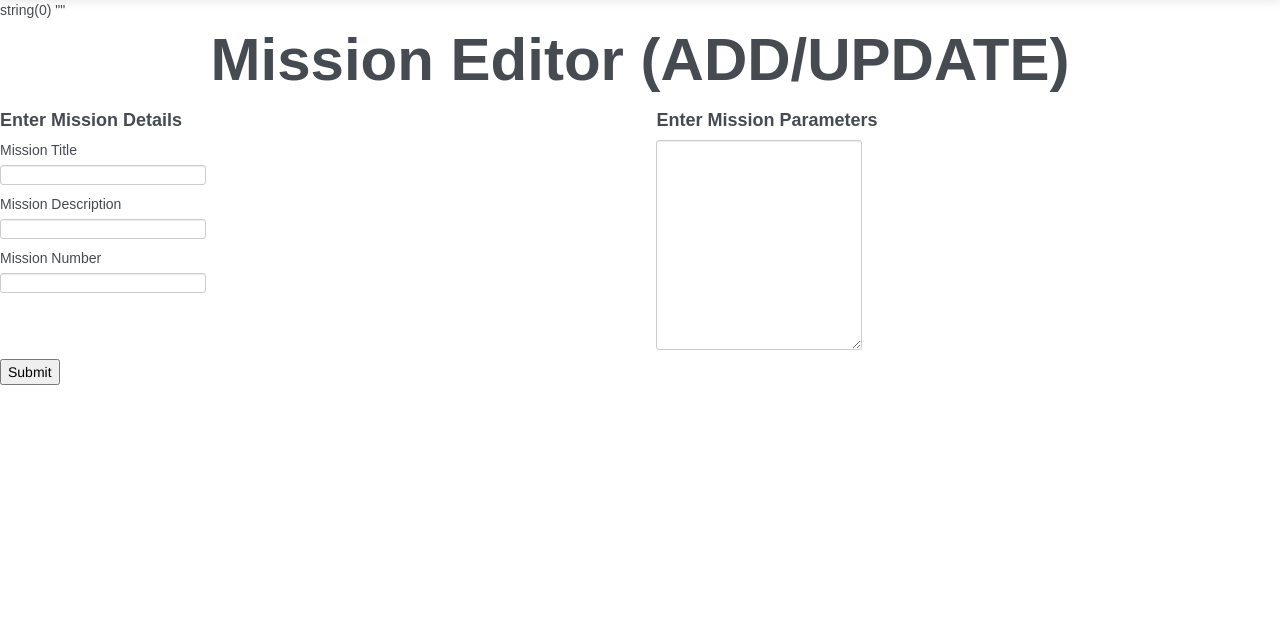
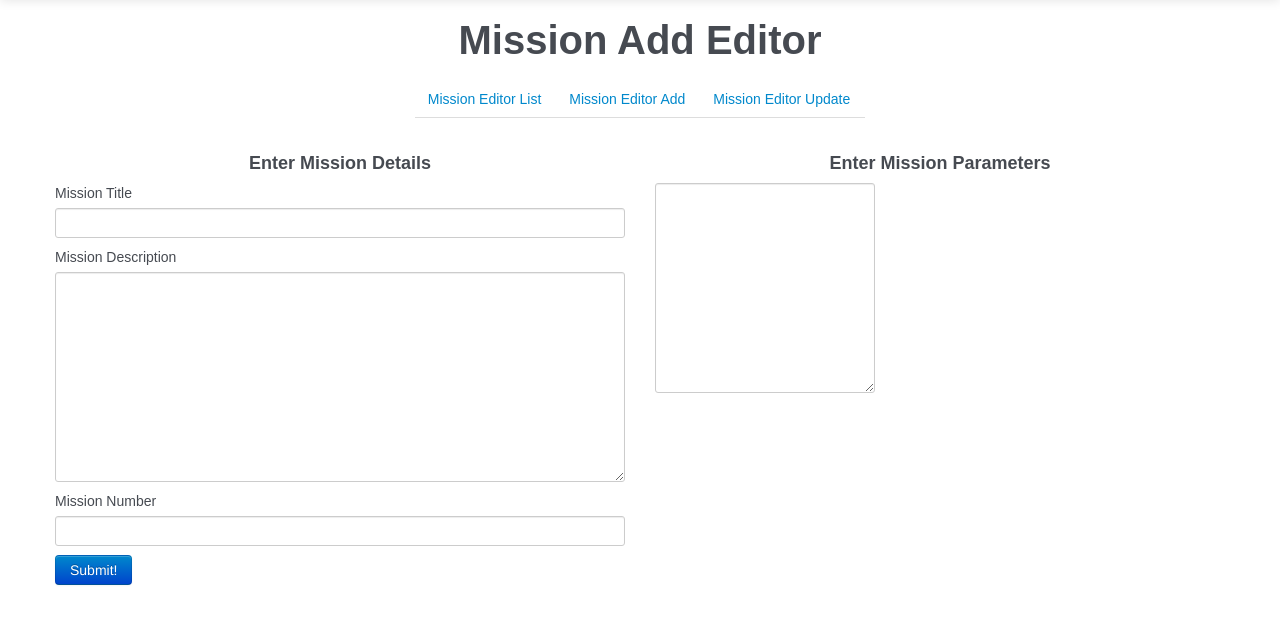
Before and after one commit to Polycademy/php_bounce, a CodeIgniter app: page /database/mission_editor/add in a window 1280 px wide. Shown: the part 41-665 px from the top of the page. Run offline with CodeIgniter, Linux system fonts and the light colour scheme; some libraries are stand-ins or nearby versions.

Commit message:
Fixed up a whole bunch of stuff

```diff
--- a/application/controllers/mission_editor.php
+++ b/application/controllers/mission_editor.php
@@ -56,20 +56,22 @@ class Mission_editor extends CI_Controller {
 			)
 		);
 
+		$this->form_validation->set_rules($validation_rules);
+
 		if($this->form_validation->run() == true){
 
 			//YES AWESOME... (insert to database)
 			$new_mission = array(
-				'title' => $this->input->post('title', true),
-				'description' => $this->input->post('description'),
-				'number'	=> $this->input->post('number', true),
-				'parameters'	=> serialize($this->input->post('parameters')),
+				'title'			=> $this->input->post('title', true),
+				'description'	=> $this->input->post('description'),
+				'mission_number'=> $this->input->post('number', true),
+				'parameters'	=> $this->input->post('parameters'),
 			);
 
 			if(!$this->Mission_model->add_mission($new_mission)){
-				$status[] = 'Was unable to add the mission to the database';
+				$status = '<li>Was unable to add the mission to the database.</li>';
 			}else{
-				$status[] = 'Entered information into the database! Thanks!';
+				$status = '<li>Entered information into the database! Thanks!</li>';
 			}
 
 		}else{
@@ -78,10 +80,9 @@ class Mission_editor extends CI_Controller {
 
 		}
 
-		var_dump($status);
-
 		$this->_view_data += array(
 			'page_title'	=> 'Missions Editor Add PHP Bounce',
+			'type'			=> 'add',
 			'editor_submit'	=> $this->router->fetch_class() . '/' . $this->router->fetch_method(),
 			'status'		=> $status,
 		);
@@ -90,7 +91,7 @@ class Mission_editor extends CI_Controller {
 
 	}
 
-	private function mission_number_check($num){
+	public function mission_number_check($num){
 
 		$check = $this->Mission_model->mission_number_check($num);
 		if(!empty($check)){
@@ -106,6 +107,7 @@ class Mission_editor extends CI_Controller {
 
 		$this->_view_data += array(
 			'page_title'	=> 'Missions Editor Update PHP Bounce',
+			'type'			=> 'update',
 			'editor_submit'	=> $this->router->fetch_class() . '/' . $this->router->fetch_method() . '/' . $id,
 		);
 
--- a/application/models/mission_model.php
+++ b/application/models/mission_model.php
@@ -25,7 +25,7 @@ class Mission_model extends CI_Model {
 					'mission_number'	=> $row->mission_number,
 					'title'				=> $row->title,
 					'description'		=> $row->description,
-					'parameters'		=> var_export(unserialize($row->parameters), true), //need to unserialise this into an array
+					'parameters'		=> stripslashes(var_export(unserialize(base64_decode($row->parameters)), true)),
 				);
 
 			}
@@ -58,9 +58,15 @@ class Mission_model extends CI_Model {
 
 	public function add_mission($new_mission){
 
-		$this->db->insert('missions', $new_mission);
+		$new_mission['parameters'] = base64_encode(serialize($new_mission));
 
-		return $this->db->affected_rows();
+		$query = $this->db->insert('missions', $new_mission);
+
+		if($query){
+			return $this->db->affected_rows();
+		}else{
+			return false;
+		}
 
 	}
 
--- a/application/views/bounce_view.php
+++ b/application/views/bounce_view.php
@@ -1,5 +1,5 @@
 <?php defined('BASEPATH') OR exit('No direct script access allowed'); ?>
-		<div id="container">
+		<div class="container">
 			<h1 class="main_heading">PHP Bounce</h1>
 			<div class="main_sections row-fluid">
 				<div class="span4 mission_parameters">
--- a/application/views/home_view.php
+++ b/application/views/home_view.php
@@ -1,5 +1,5 @@
 <?php defined('BASEPATH') OR exit('No direct script access allowed'); ?>
-		<div id="container">
+		<div class="container">
 			<h1>Welcome to CodeIgniter!</h1>
 			<h2>Do something</h2>
 			<?= form_open($code_submit) ?>
--- a/application/views/mission_editor_addupdate_view.php
+++ b/application/views/mission_editor_addupdate_view.php
@@ -1,24 +1,32 @@
 <?php defined('BASEPATH') OR exit('No direct script access allowed'); ?>
-		<div id="container">
-			<h1 class="main_heading">Mission Editor (ADD/UPDATE)</h1>
+		<div class="container">
+			<h1 class="main_heading">Mission <?=($type == 'add')? 'Add' : 'Update' ?> Editor</h1>
 			<? if(!empty($status)){ ?>
-				<ul class="form_status">
-					<? foreach($form_status as $status){ ?>
-						<li><?=$status?></li>
-					<? } ?>
+				<div class="form_status">
+					<h4>Form Status Messages:</h4>
+					<ul>
+						<?=$status?>
+					</ul>
+				</div>
+			<? } ?>
+			<nav class="editor_nav">
+				<ul class="nav nav-tabs">
+					<li><?= anchor('mission_editor', 'Mission Editor List') ?></li>
+					<li><?= anchor('mission_editor/add', 'Mission Editor Add') ?></li>
+					<li><?= anchor('mission_editor/update', 'Mission Editor Update') ?></li>
 				</ul>
-			<? } ?>
+			</nav>
 			<?= form_open($editor_submit, array('class' => 'mission_editor_form')) ?>
 				<div class="main_sections row-fluid">
 					<div class="span6 mission_parameters">
 						<section class="parameter_container">
 							<h4>Enter Mission Details</h4>
 							<?= form_label('Mission Title', 'mission_title_input') ?>
-							<?= form_input(array('name'=>'title', 'id'=>'mission_title_input', 'value'=>set_value('title'))) ?>
+							<?= form_input(array('name'=>'title', 'class'=>'input-block-level', 'id'=>'mission_title_input', 'value'=>set_value('title'))) ?>
 							<?= form_label('Mission Description', 'mission_description_input') ?>
-							<?= form_input(array('name'=>'description', 'id'=>'mission_description_input', 'value'=>set_value('description'))) ?>
+							<?= form_textarea(array('name'=>'description', 'class'=>'input-block-level', 'id'=>'mission_description_input', 'value'=>set_value('description'))) ?>
 							<?= form_label('Mission Number', 'mission_number_input') ?>
-							<?= form_input(array('name'=>'number', 'id'=>'mission_number_input', 'value'=>set_value('number'))) ?>
+							<?= form_input(array('name'=>'number', 'class'=>'input-block-level', 'id'=>'mission_number_input', 'value'=>set_value('number'))) ?>
 						</section>
 					</div>
 					<div class="span6 code_editor">
@@ -28,7 +36,7 @@
 						</section>
 					</div>
 				</div>
-				<?= form_submit('submit', 'Submit') ?>
+				<?= form_submit(array('name'=>'submit', 'type'=>'submit', 'value'=>'Submit!', 'class'=>'btn btn-primary')) ?>
 			<?= form_close() ?>
 			<script src="<?= base_url($js_assets) ?>/codemirror/codemirror.js"></script>
 			<script src="<?= base_url($js_assets) ?>/codemirror/mode/php/php.js"></script>
--- a/css/main.less
+++ b/css/main.less
@@ -36,13 +36,18 @@ body {
    ========================================================================== */
 h1{
 	text-align: center;
-	font-size: 60px;
+	font-size: 40px;
 	margin: 20px;
+	line-height: 40px;
 }
 
 h2{
 	text-align: center;
 	margin: 20px;
+}
+
+h4{
+	text-align: center;
 }
 
 /* ==========================================================================
@@ -87,6 +92,31 @@ header{
 		overflow: auto;
 	}
 }
+
+
+ /* ==========================================================================
+   FORMS
+   ========================================================================== */
+.form_status{
+	text-align: center;
+	margin: 30px;
+	color: #7B7B7B;
+	ul{
+		li{
+			font-size: 18px;
+			line-height: 20px;
+			margin: 4px 0;
+		}
+	}
+}
+
+.editor_nav{
+	text-align: center;
+	ul{
+		display: inline-block;
+	}
+}
+
 
  /* ==========================================================================
    CODE MIRROR
```
Also changed, not shown: application/views/mission_editor_view.php (+17 -2 lines), css/main.css.
